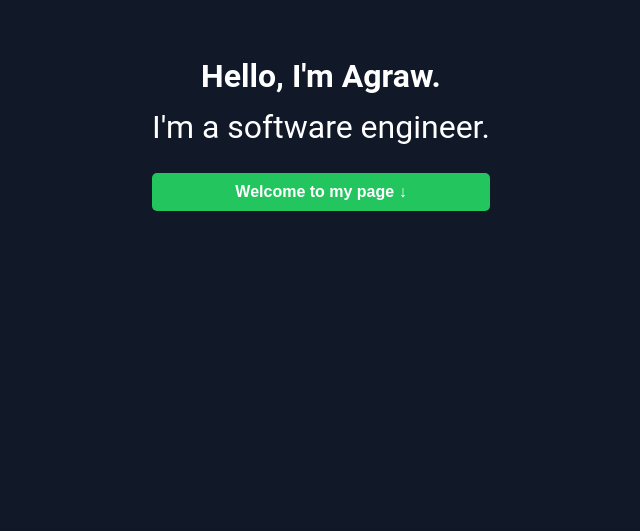
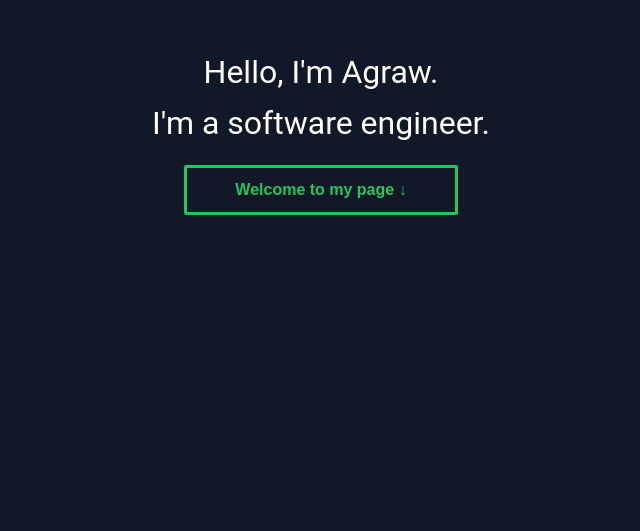
Before and after one commit to Agraw-Mindaye/Portfolio, a React (Create React App) app: page / in a window 1280 px wide. Shown: the part 269-800 px from the top of the page, without its empty margins (319-959 px from the left). Built offline with nearby package versions, Linux system fonts and the light colour scheme.

Commit message:
made changes to hero section

```diff
--- a/src/App.tsx
+++ b/src/App.tsx
@@ -21,6 +21,7 @@ const introStyle: CSSProperties = {
   alignSelf: 'center',
   display: 'flex',
   flexDirection: 'column',
+  alignItems: 'center',
   width: 'fit-content',
   height: 'auto',
   margin: '0 auto',
@@ -28,25 +29,20 @@ const introStyle: CSSProperties = {
   textAlign: 'center'
 }
 
-const headerStyle: CSSProperties = {
-  fontSize: '2rem',
-  color: '#fff'
-}
-
-const paragraphStyle: CSSProperties = {
+const textStyle: CSSProperties = {
   fontSize: '2rem',
   color: '#fff'
 }
 
 const buttonStyle: CSSProperties = {
-  marginTop: "20px",
-  padding: "10px 20px",
+  marginTop: "1rem",
+  padding: "0.8rem 3rem",
   fontSize: "16px",
   fontWeight: "bold",
-  color: "#fff",
-  backgroundColor: "#22c55e",
-  border: "none",
-  borderRadius: "5px",
+  color: "#22c55e",
+  border: 'solid',
+  borderRadius: "2px",
+  borderColor: '#22c55e',
   cursor: "pointer",
 };
 
@@ -74,8 +70,8 @@ export default function App() {
 
       <div style={heroSectionStyle}>
         <header style={introStyle}>
-          <h1 style={headerStyle}>Hello, I'm Agraw.</h1>
-          <p style={paragraphStyle}>I'm a software engineer.</p>
+          <div style={textStyle}>Hello, I'm Agraw.</div>
+          <div style={textStyle}>I'm a software engineer.</div>
           <button onClick={scrollToContent} style={buttonStyle}>
             Welcome to my page ↓
           </button>
```
